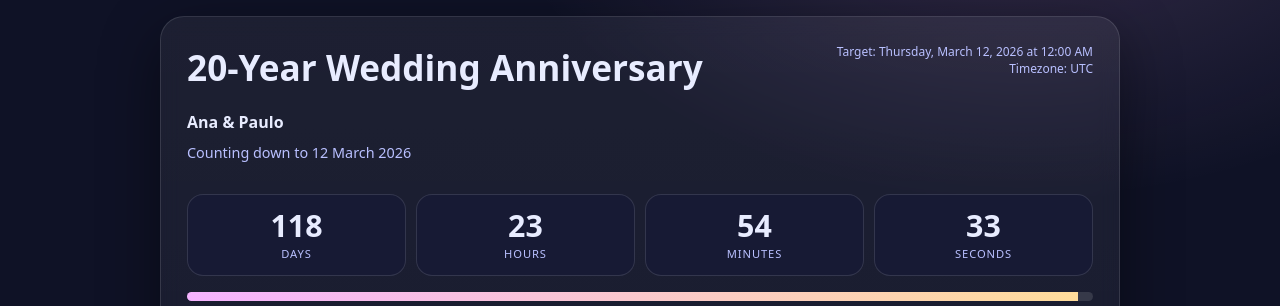
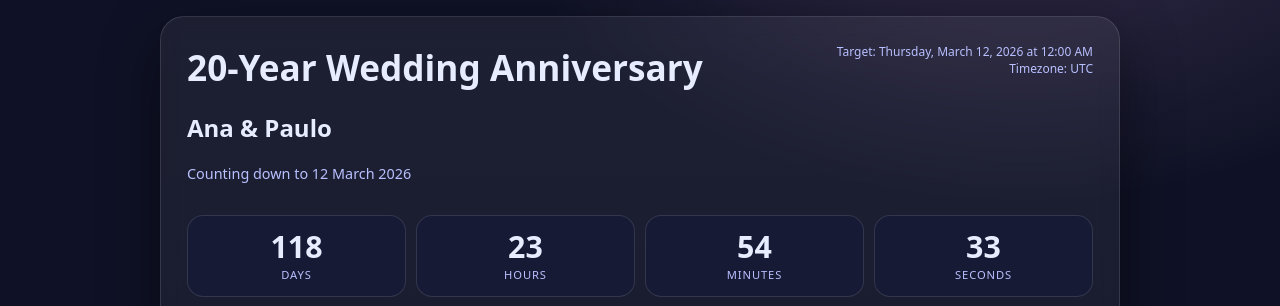
Before and after one commit to gomesp214/TwentyYearAniversary, a plain HTML site: page index.html in a window 1280 px wide. Shown: the top 306 px of the page. Drawn offline with Linux system fonts and the light colour scheme.

Commit message:
Update index.html

```diff
--- a/index.html
+++ b/index.html
@@ -182,7 +182,7 @@
       <header class="header-top">
         <div>
           <h1>20-Year Wedding Anniversary</h1>
-          <h3>Ana & Paulo</h3>
+          <h2>Ana & Paulo</h2>
           <p class="subtitle">Counting down to 12 March 2026</p>
         </div>
         <div class="meta">
```
